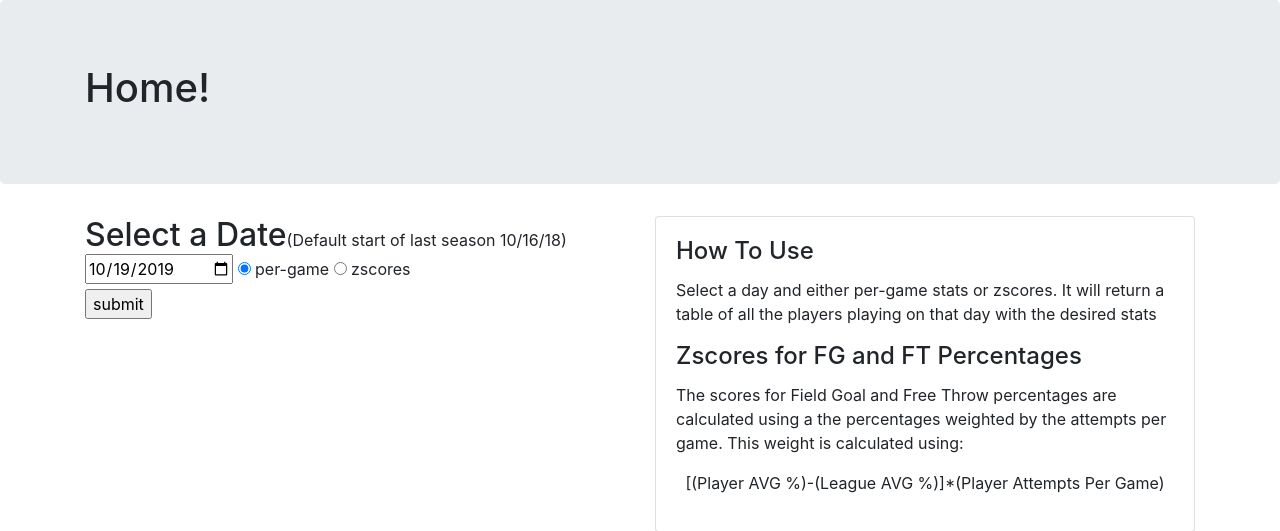
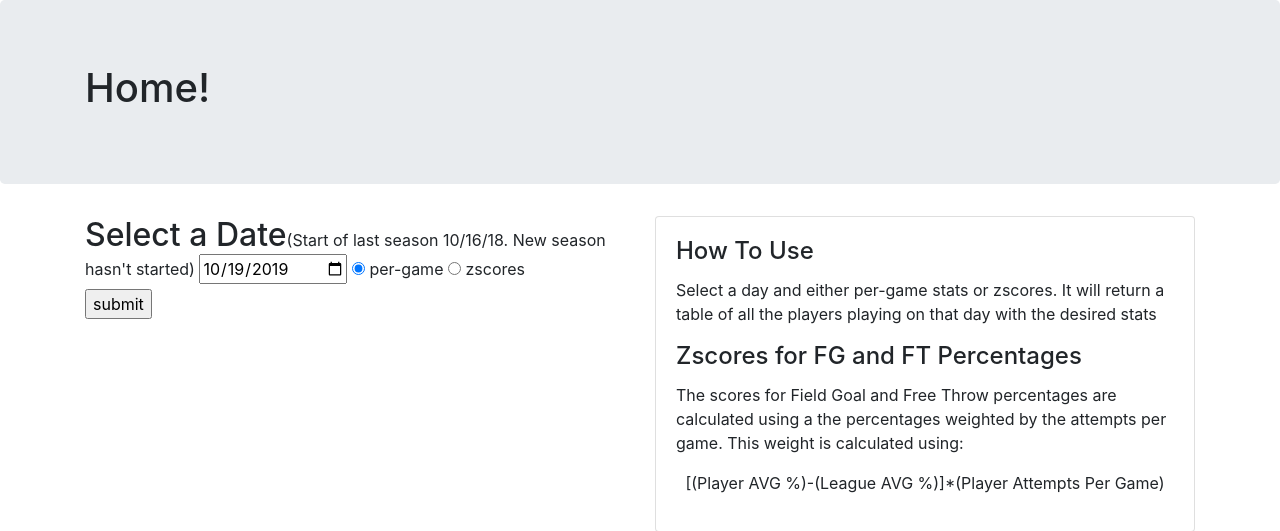
Before and after one commit to johncheng2011/nba-daily-react, a Flask app: template templates/index.html in a window 1280 px wide. Shown: the part 56-587 px from the top of the page. Run offline with Flask 2, Linux system fonts and the light colour scheme; the template is opened without the code that fills it: values that come from a table or form of the project are taken from there, others are empty; some libraries are stand-ins or nearby versions.

Commit message:
text change

```diff
--- a/templates/index.html
+++ b/templates/index.html
@@ -17,7 +17,7 @@
 <div class = "row">
     <div class = "col-sm-6">
         <form  method = "POST" action="">
-            <h2 style = "display:inline">Select a Date</h2>(Default start of last season 10/16/18)
+            <h2 style = "display:inline">Select a Date</h2>(Start of last season 10/16/18. New season hasn't started)
             {{form.hidden_tag()}}
             {{form.enterDate}}
             {%for subfield in form.selectType%}
```
